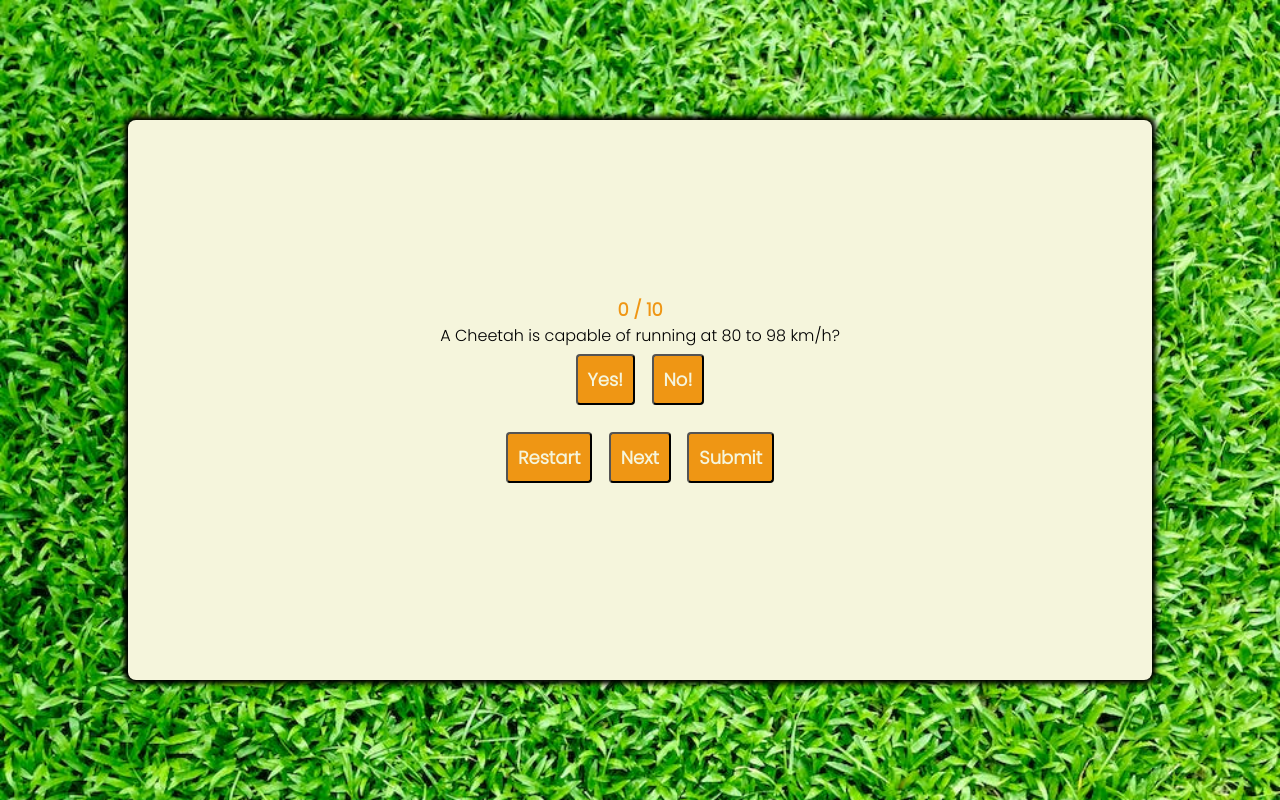
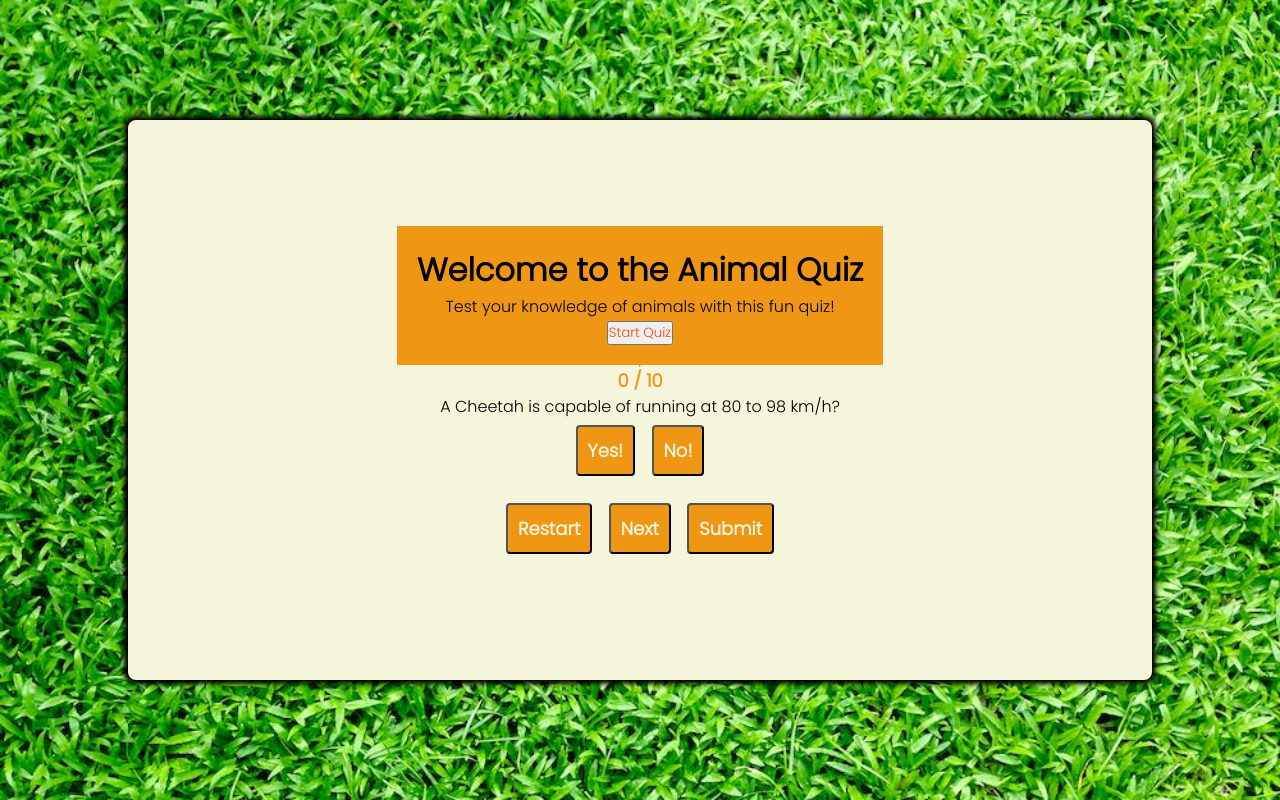
Before and after one commit to karinamellor/AnimalQuiz-project-2, a plain HTML site: page index.html in a window 1280 px wide. Drawn offline with Linux system fonts and the light colour scheme.

Commit message:
Add into code Quiz.

```diff
--- a/assets/css/style.css
+++ b/assets/css/style.css
@@ -20,6 +20,21 @@ body{
     background-image: url("../images/green.jpeg");
     background-size: cover;
 }
+
+/* styles.css */
+.intro-container {
+    text-align: center;
+    background-color: #ef9614;
+    padding: 20px;
+}
+
+
+#start-quiz {
+     color: #f6490f;
+
+
+}
+
 
 .container{
     width: 80vw;
--- a/assets/js/script.js
+++ b/assets/js/script.js
@@ -6,6 +6,7 @@ const trueBtn = document.getElementById('True');
 const falseBtn = document.getElementById('False');
 const userScore = document.getElementById('user-score');
 const questionText = document.getElementById('question-text');
+var startButton = document.getElementById("start-quiz");
 
 let currentQuestion = 0;
 var score = 0;
@@ -70,13 +71,15 @@ let questions = [
             {option:"Yes!",answer:true}
         ]
 
-    }
+    },
+
 
 
 
 
 
 ]
+
 
 
 restartBtn.addEventListener('click' ,restart);
--- a/index.html
+++ b/index.html
@@ -21,6 +21,14 @@
 
 
       <div class="container">
+
+
+          <div class="intro-container">
+            <h1>Welcome to the Animal Quiz</h1>
+             <p>Test your knowledge of animals with this fun quiz!</p>
+             <button id="start-quiz">Start Quiz</button>
+           </div>
+           <hr>
 
          <div class="score">
           <span id="user-score">0</span>
```
